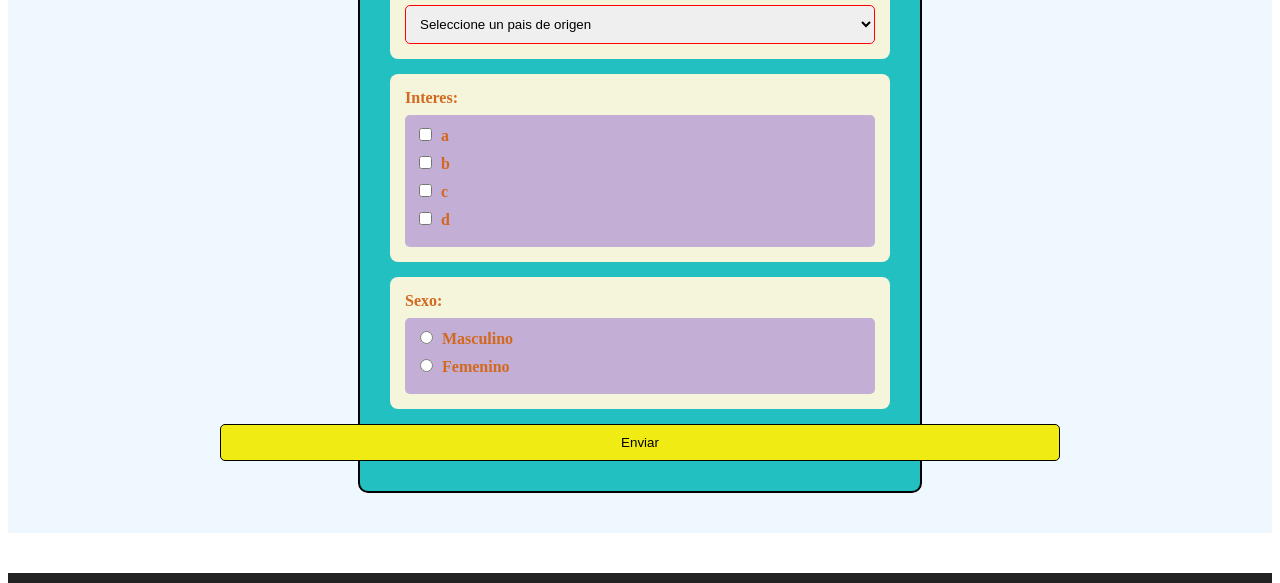
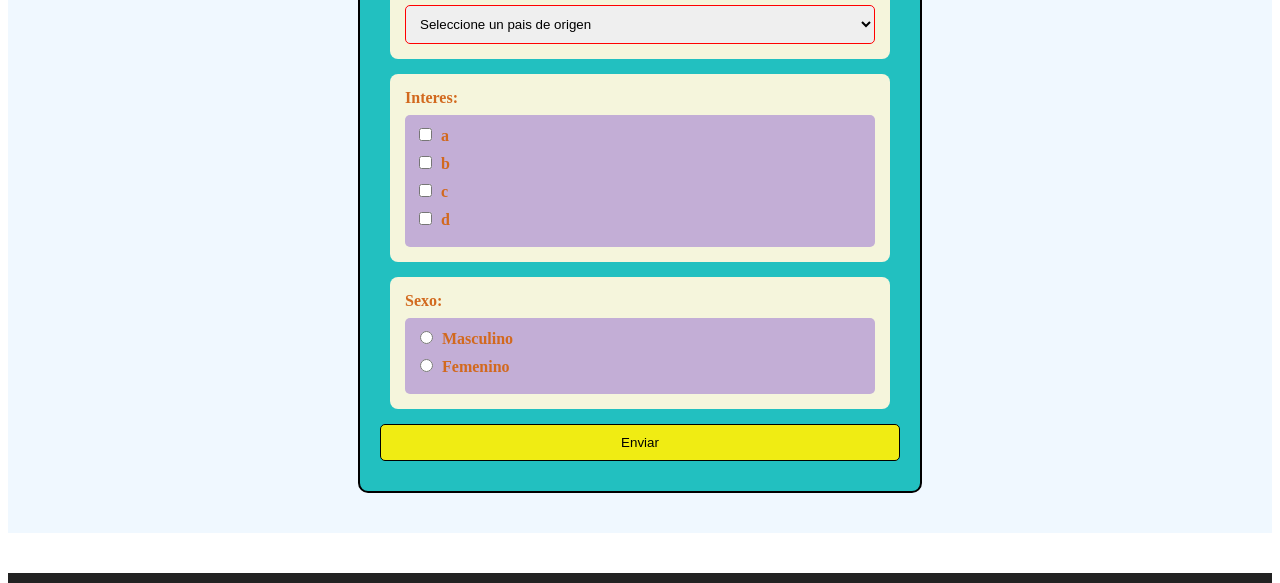
Before and after one commit to dakoduz/IHC, a website: page index.html in a window 1280 px wide. Shown: the part 1331-1914 px from the top of the page. Drawn offline with Linux system fonts and the light colour scheme.

Commit message:
Update styles.css

```diff
--- a/styles.css
+++ b/styles.css
@@ -167,7 +167,7 @@ select {
 
 button {
   background-color: #f0ec13;
-  padding: 0.625rem 25rem;
+  padding: 0.625rem 15rem;
   color: black;
   border: 0.063rem solid black;
   border-radius: 0.313rem;
```
